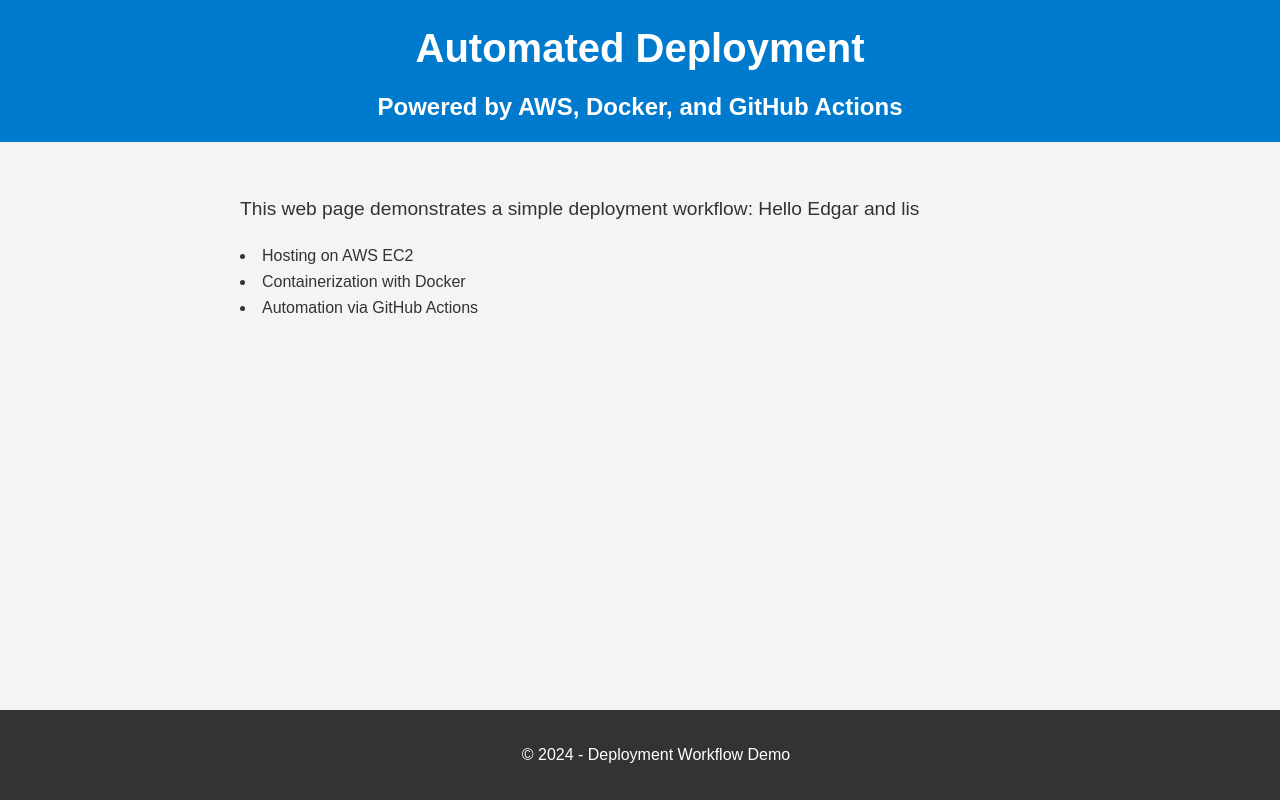
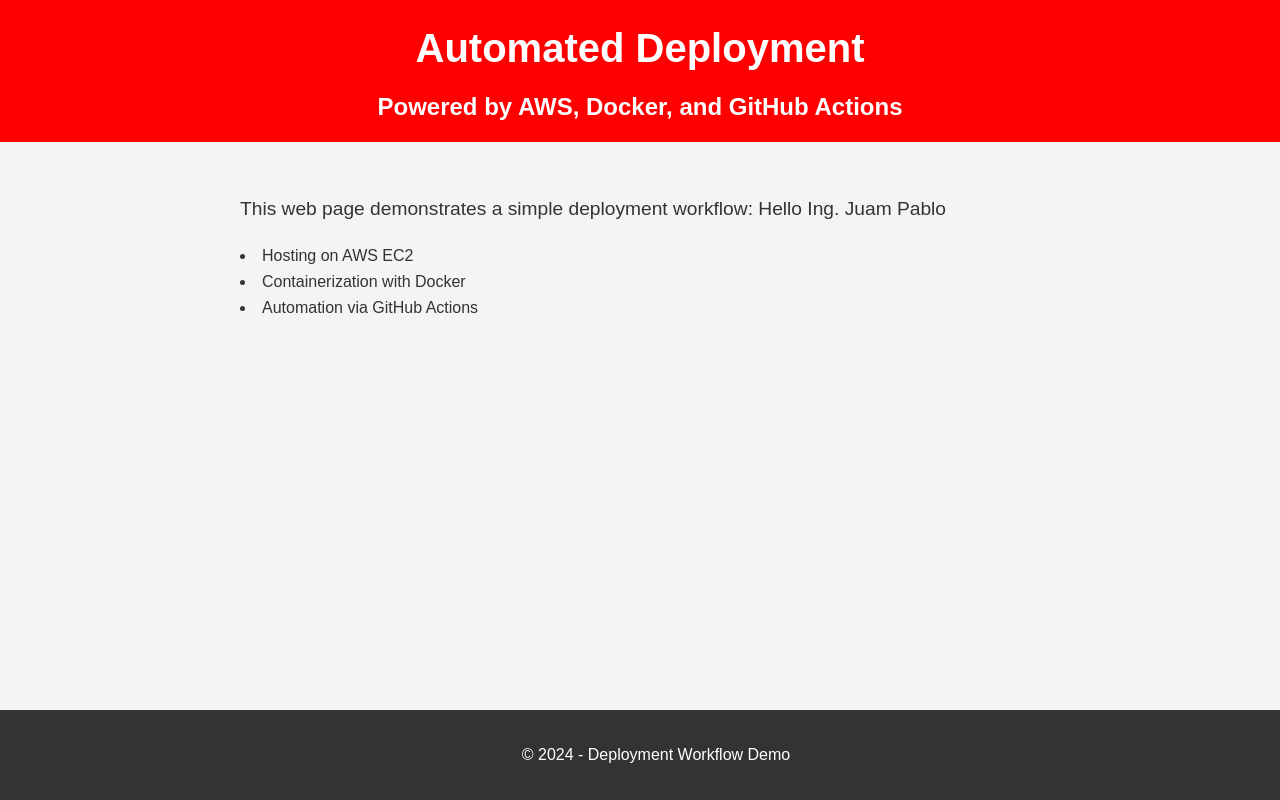
Before and after one commit to epgarzonr10/Practica_docker_deploy_aws, a plain HTML site: page index.html in a window 1280 px wide. Drawn offline with Linux system fonts and the light colour scheme.

Commit message:
feat: Update CSS for improved styling and automation demo

```diff
--- a/index.html
+++ b/index.html
@@ -13,7 +13,7 @@
     </header>
     <main>
 
-        <p>This web page demonstrates a simple deployment workflow: Hello Edgar and lis</p>
+        <p>This web page demonstrates a simple deployment workflow: Hello Ing. Juam Pablo</p>
 
             <li>Hosting on AWS EC2</li>
             <li>Containerization with Docker</li>
--- a/styles.css
+++ b/styles.css
@@ -10,7 +10,8 @@ body {
 
 /* Header Styles */
 header {
-    background-color: #007acc;
+    background-color: #Ff0000
+    ;
     color: white;
     text-align: center;
     padding: 1rem;
```
